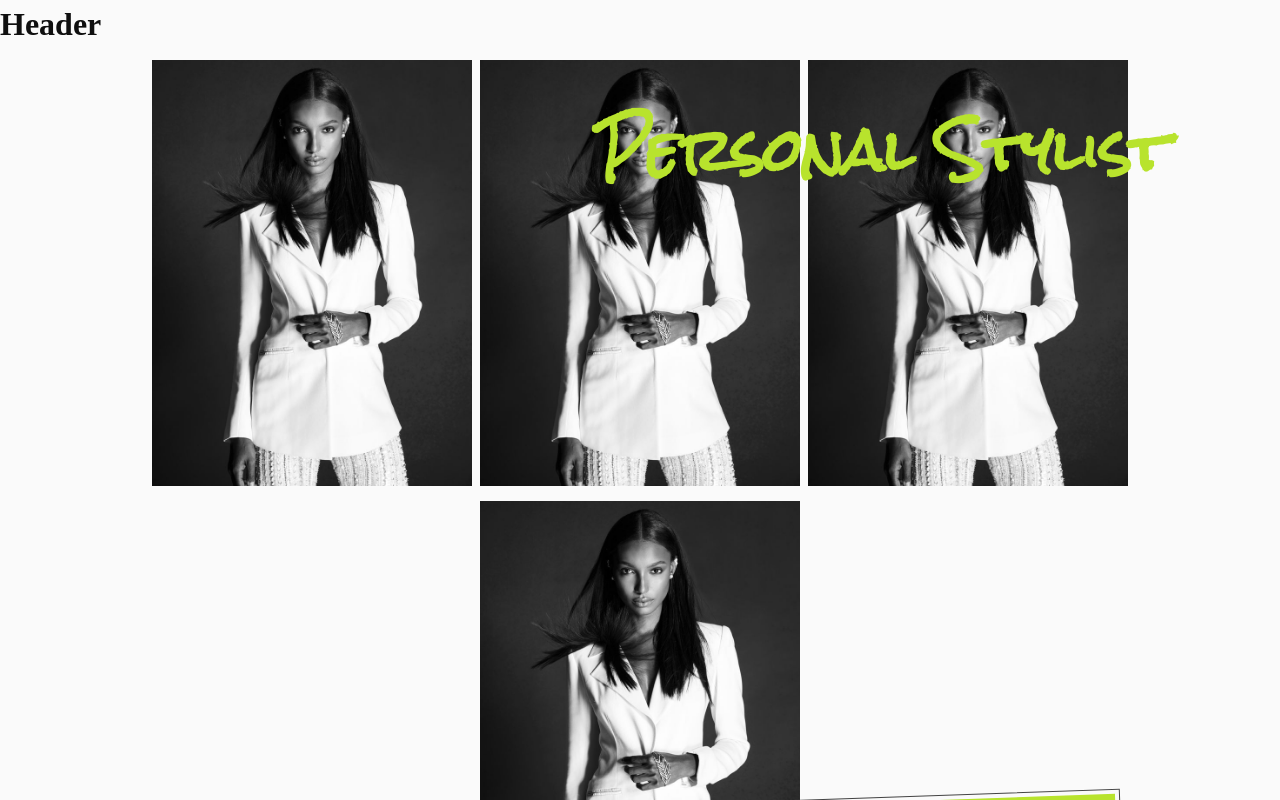
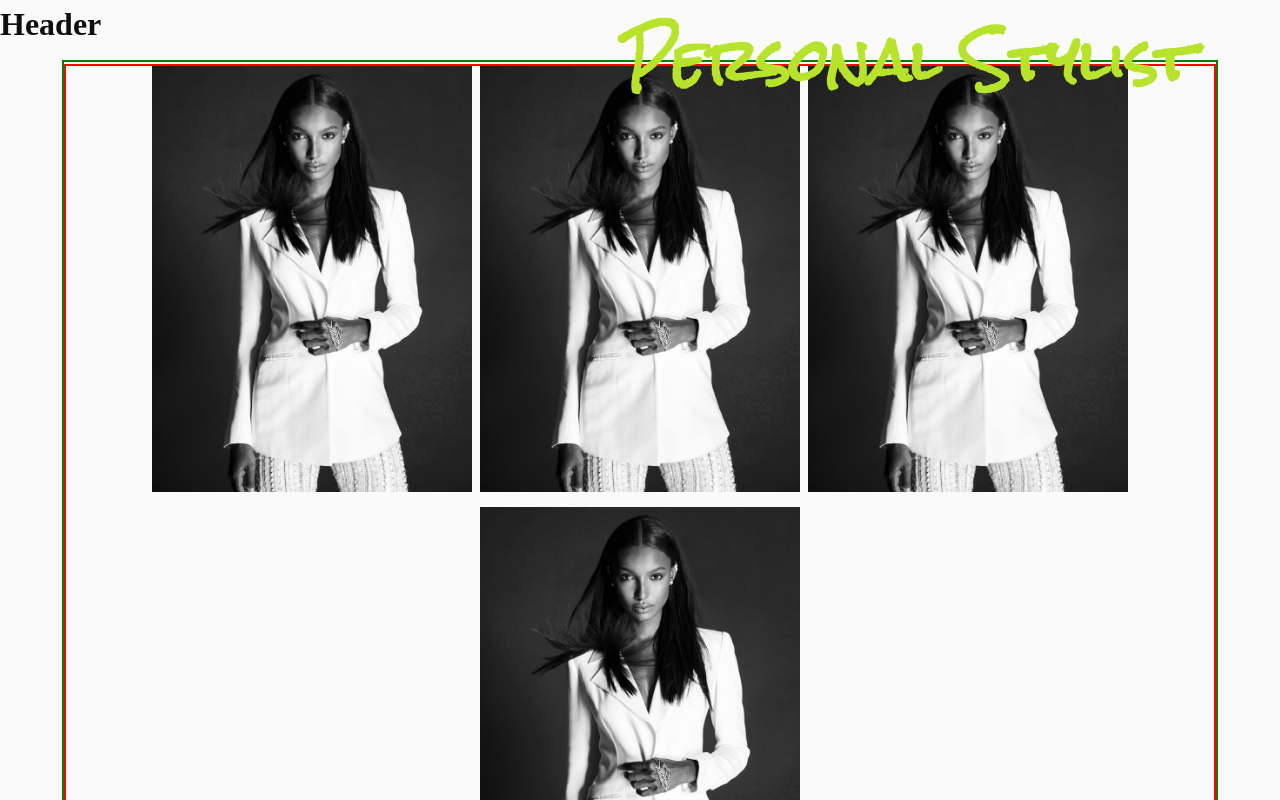
Before and after one commit to CristianMart1nez/What2Wear, a React (Vite) app in the folder what2wear/: page / in a window 1280 px wide. Shown: the top 800 px of the page. Built offline with nearby package versions, Linux system fonts and the light colour scheme.

Commit message:
HomePage sytles

```diff
--- a/what2wear/src/pages/HomePage/HomePage.css
+++ b/what2wear/src/pages/HomePage/HomePage.css
@@ -1,13 +1,21 @@
 .home-container {
   width: 90vw;
   height: 100%;
+  margin: 0 auto;
+  border: 2px solid green;
+  display: flex;
+  align-items: center;
+  justify-content: center;
+}
+
+.images-container {
+  border: 2px solid red;
+  position: relative;
   display: flex;
   flex-wrap: wrap;
   justify-content: center;
   align-items: center;
   gap: 8px;
-  margin: 0 auto;
-  position: relative;
 }
 
 h2 {
@@ -15,8 +23,10 @@ h2 {
   font-family: var(--ff-rock);
   color: var(--green);
   font-size: 3.5rem;
-  top: 48px;
-  right: 48px;
+  top: -48px;
+  right: 20px;
+/*   background-color: var(--lightblack);
+  padding: 8px 12px; */
 }
 
 .img-container {
@@ -37,7 +47,7 @@ h2 {
   font-family: var(--ff-spartan);
   font-size: 1.4em;
   font-weight: 600;
-  padding: .75em 3.25em;
+  padding: .75rem 3.25rem;
   transform: rotate(-2deg);
 }
 
--- a/what2wear/src/pages/HomePage/HomePage.jsx
+++ b/what2wear/src/pages/HomePage/HomePage.jsx
@@ -3,7 +3,7 @@ import './HomePage.css'
 export const HomePage = () => {
   return (
     <section className='home-container'>
-
+      <div className='images-container'>
         <h2>Personal Stylist</h2>
 
         <article className='img-container'>
@@ -24,6 +24,8 @@ export const HomePage = () => {
 
         <button className='btn btn-home'>Create your style now</button>
 
+      </div>
+
     </section>
   )
 }
```
Also changed, not shown: 1 other file (tests, documents, lock files or other folders). Lines whose indentation alone changed are shown as unchanged.
